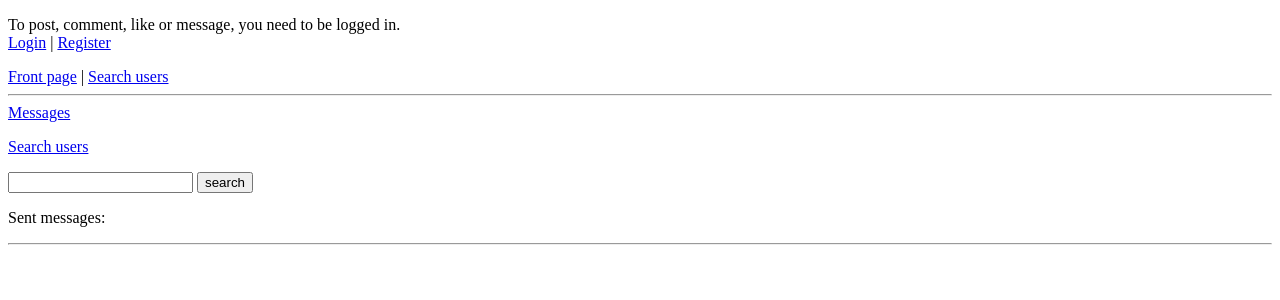
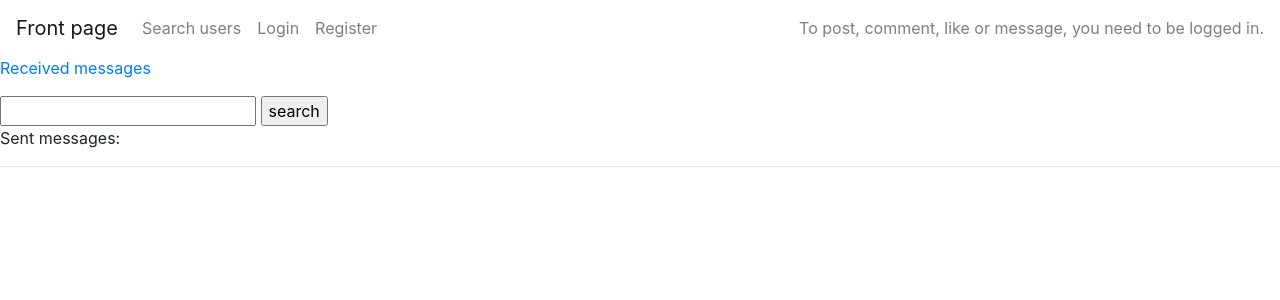
Before and after one commit to samusyrjanen/forum, a Flask app: template templates/sent_messages.html in a window 1280 px wide. Shown: the top 300 px of the page. Run offline with Flask 2, Linux system fonts and the light colour scheme; the template is opened without the code that fills it, so the values that code supplies are empty; some libraries are stand-ins or nearby versions.

Commit message:
added bootstrap into layout

```diff
--- a/templates/layout.html
+++ b/templates/layout.html
@@ -1,21 +1,44 @@
 <!DOCTYPE html>
+<link rel="stylesheet" href="https://stackpath.bootstrapcdn.com/bootstrap/4.5.0/css/bootstrap.min.css">
+<Title>Forum</Title>
+<nav class="navbar navbar-expand-lg navbar-light">
+    <a class="navbar-brand" href="/">Front page</a>
+    <div class="collapse navbar-collapse" id="navbarText">
+        <ul class="navbar-nav mr-auto">
+            <li class="nav-item">
+                <a class="nav-link" href="/users">Search users</a>
+            </li>
             {% if not username %}
-<p></p>
-To post, comment, like or message, you need to be logged in. <br>
-<a href="/login">Login</a> | <a href="/register">Register</a>
+            <li class="nav-item">
+                <a class="nav-link" href="/login">Login</a>
+            </li>
+            <li class="nav-item">
+                <a class="nav-link" href="/register">Register</a>
+            </li>
             {% endif %}
-
             {% if username %}
-<p></p>
+            <li class="nav-item">
+                <a class="nav-link" href="/messages">Messages</a>
+            </li>
+            <li class="nav-item">
+                <a class="nav-link" href="/logout">Logout</a>
+            </li>
+            {% endif %}
+        </ul>
+        {% if not username %}
+        <span class="navbar-text">
+            To post, comment, like or message, you need to be logged in.
+        </span>
+        {% endif %}
+        {% if username %}
+        <span class="navbar-text">
             Logged in as {{ username }}
             {% if admin_value == 1 %}
             (admin)
-{% endif %} <br>
-<a href="/logout">Logout</a> | <a href="/messages">Messages</a>
             {% endif %}
-
-<p></p>
-<a href="/">Front page</a> | <a href="/users">Search users</a>
-<hr>
+        </span>
+        {% endif %}
+    </div>
+</nav>
 
 {% block content %}{% endblock %}
--- a/templates/messages.html
+++ b/templates/messages.html
@@ -1,8 +1,6 @@
 {% extends "layout.html" %}
 {% block content %}
 
-<p></p>
-<a href="/users">Search users</a><br>
 <a href="/sent_messages">Sent messages</a>
 <p></p>
 
--- a/templates/send_message.html
+++ b/templates/send_message.html
@@ -1,8 +1,6 @@
 {% extends "layout.html" %}
 {% block content %}
 
-<a href="/messages">Messages</a>
-<p></p>
 <form action="/send_message" method="POST">
 <i>Send message to </i>{{ username }}
 <br>
--- a/templates/sent_messages.html
+++ b/templates/sent_messages.html
@@ -1,9 +1,7 @@
 {% extends "layout.html" %}
 {% block content %}
 
-<a href="/messages">Messages</a>
-<p></p>
-<a href="/users">Search users</a>
+<a href="/messages">Received messages</a>
 <p></p>
 
 <form action="/sent_messages/result" method="GET">
```
Lines whose indentation alone changed are shown as unchanged.
